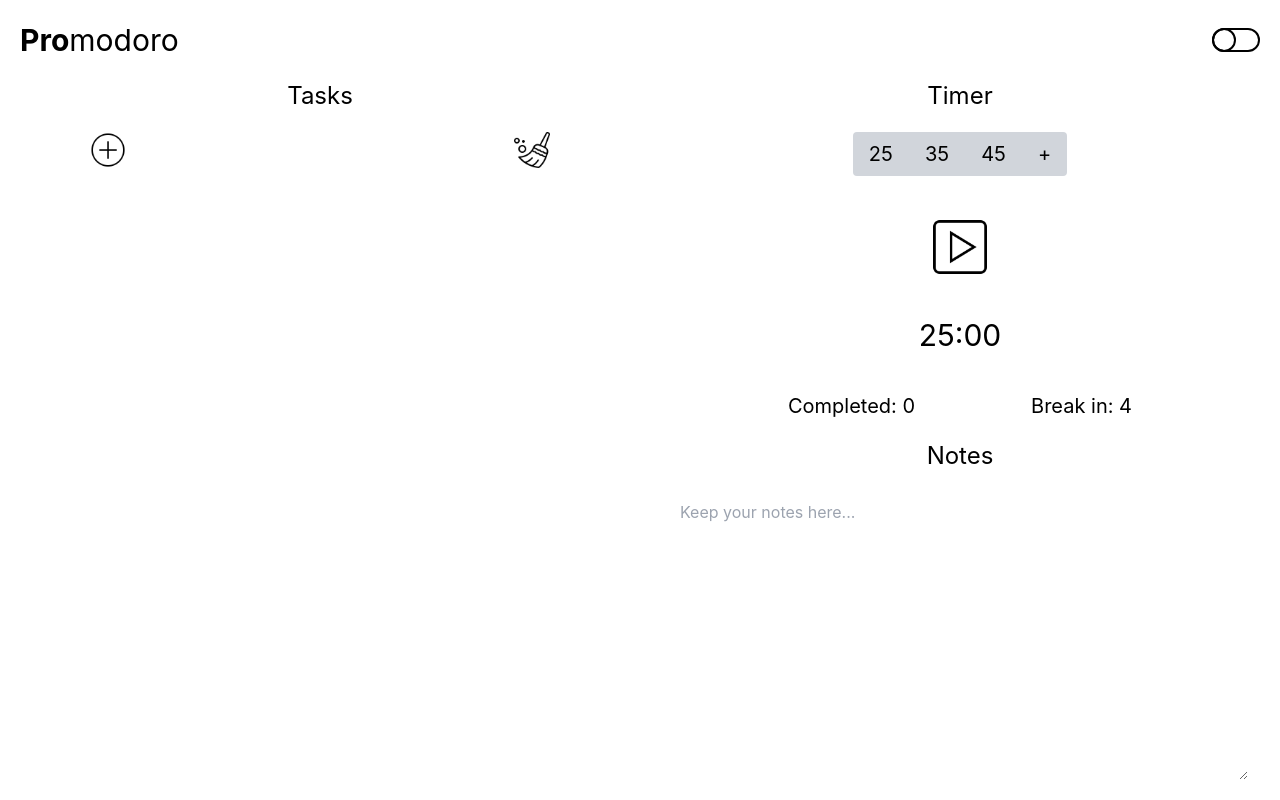
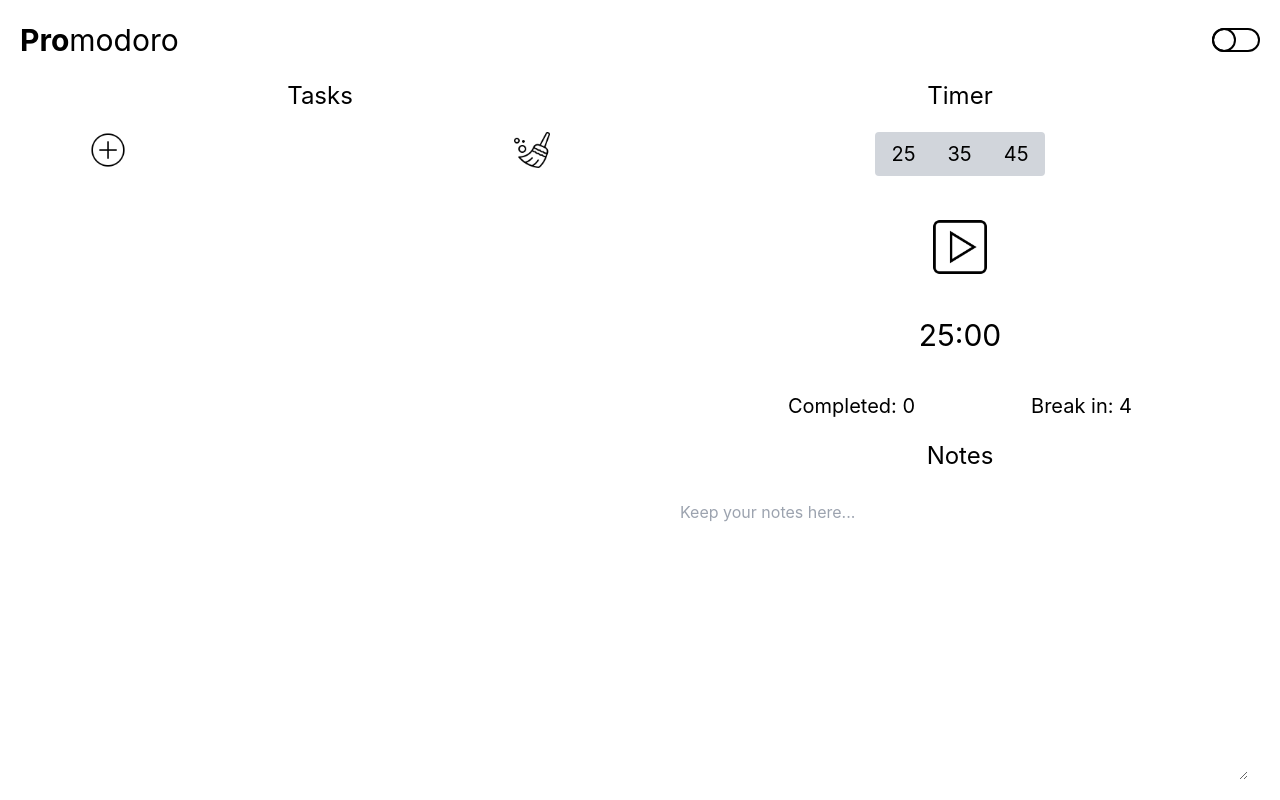
Before and after one commit to kalecodes/promodoro, a React (Create React App) app: page / in a window 1280 px wide. Built offline with nearby package versions, Linux system fonts and the light colour scheme; a web font is replaced by a local one.

Commit message:
timer tooltip

```diff
--- a/src/components/Tasks/index.js
+++ b/src/components/Tasks/index.js
@@ -69,7 +69,7 @@ function Tasks()  {
       {subtaskModal && <SubtaskModal subtaskModal={subtaskModal} setSubtaskModal={setSubtaskModal} focusedTaskTitle={focusedTaskTitle} setFocusedTaskTitle={setFocusedTaskTitle} tasks={tasks} setTasks={setTasks} />}
       <div className="text-2xl">Tasks</div>
       <div className="lg:w-9/10 lg:h-9/10 lg:m-auto flex flex-col">
-        <div className="flex justify-between items-center w-4/5 mx-auto">
+        <div className="pb-2 flex justify-between items-center w-4/5 mx-auto">
           <img
             src={require('../../assets/icons/plus-dark.png')}
             alt="add new task"
--- a/src/components/Timer/index.js
+++ b/src/components/Timer/index.js
@@ -1,4 +1,5 @@
 import React, { useState, useRef } from "react";
+import { Tooltip } from "react-tooltip";
 import BreakModal from "../BreakModal";
 
 function Timer() {
@@ -84,8 +85,8 @@ function Timer() {
         <div>
           <button className="text-xl py-2 px-4 rounded-l bg-gray-300" onClick={() => {setSelectedTimer(25); setTimer('25:00')}}>25</button>
           <button className="text-xl py-2 px-4 bg-gray-300" onClick={() => {setSelectedTimer(35); setTimer('35:00')}}>35</button>
-          <button className="text-xl py-2 px-4 bg-gray-300" onClick={() => {setSelectedTimer(45); setTimer('45:00')}}>45</button>
-          <button className="text-xl py-2 px-4 rounded-r bg-gray-300">+</button>
+          <button className="text-xl py-2 px-4 rounded-r bg-gray-300" onClick={() => {setSelectedTimer(45); setTimer('45:00')}}>45</button>
+          {/* <button className="text-xl py-2 px-4 rounded-r bg-gray-300">+</button> */}
         </div>
         <div className="h-3/4 flex flex-col justify-evenly items-center">
           <img
@@ -93,7 +94,10 @@ function Timer() {
             alt="start timer"
             className="w-16 py-3 lg:py-0"
             onClick={() => handleClick(selectedTimer)}
+            data-tooltip-id="start-timer-tt"
+            data-tooltip-content="Start Timer"
           />
+          <Tooltip id="start-timer-tt" />
           <div className="text-3xl">{timer}</div>
         </div>
         <div className="flex justify-evenly">
```
